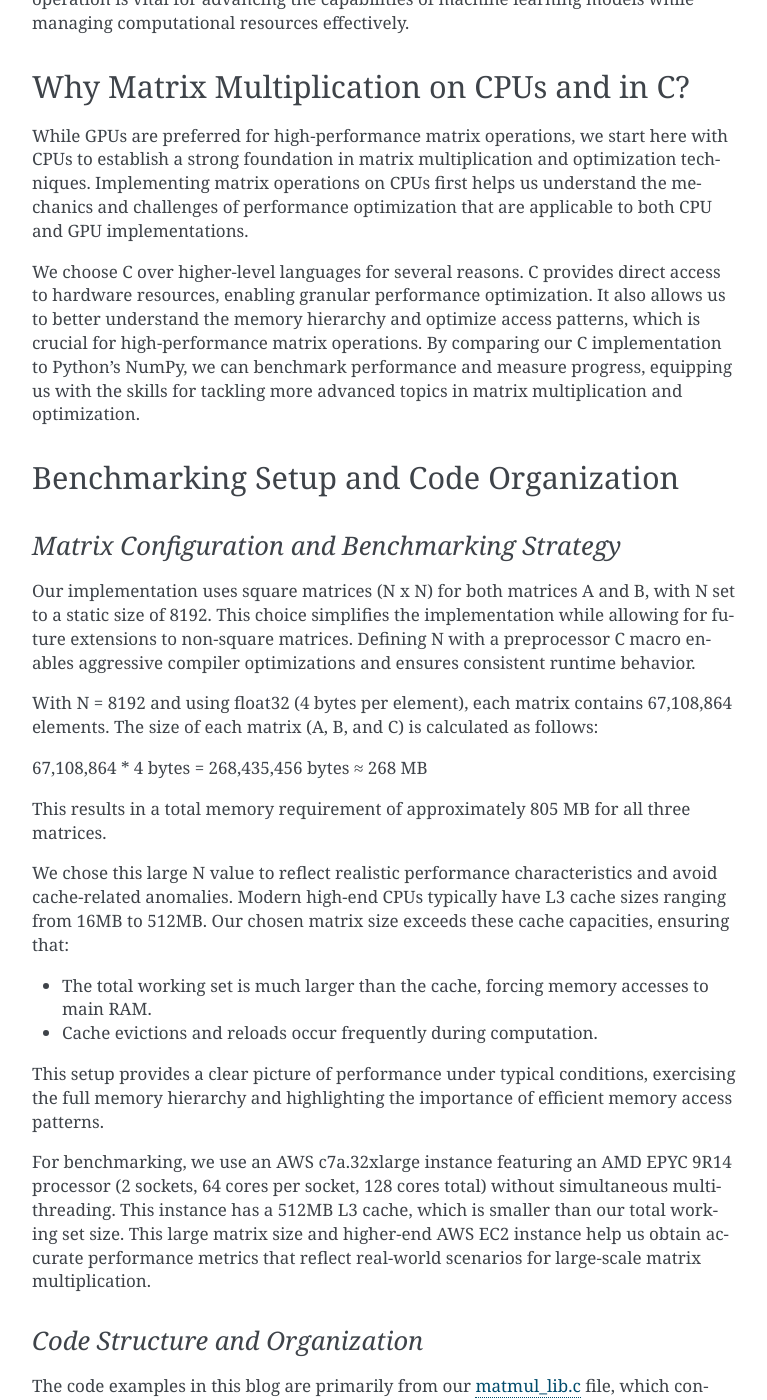
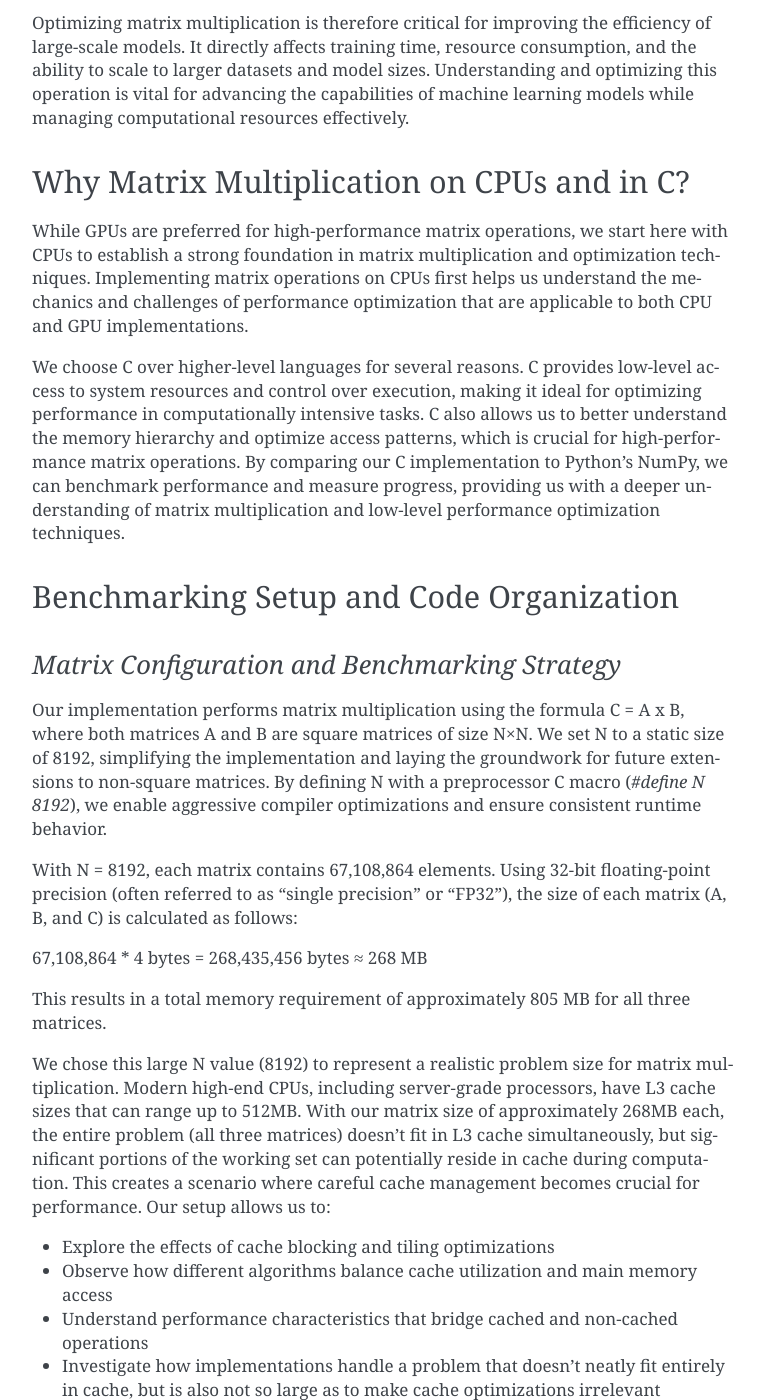
Before and after one commit to pebblesandweeds/cpu_matmul, a Sphinx documentation site: the page built from docs/source/cpu_matmul_blog.rst, in a window 1280 px wide and 1400 px high, scrolled down 1720 px. Shown: the whole window, without its empty margins (366-1133 px from the left). Built offline with Sphinx 7.4.7, drawn with Linux system fonts in a browser that asks for light colours; some of the changed text lies outside the part shown.

Commit message:
Updating blog rst file

```diff
--- a/docs/source/cpu_matmul_blog.rst
+++ b/docs/source/cpu_matmul_blog.rst
@@ -5,23 +5,23 @@
 
 .. admonition:: Highlights
 
- Matrix multiplication is fundamental in deep learning, enabling most of the computations performed in neural networks. This blog post explores matrix multiplication using C to achieve performance comparable to Python's NumPy, exploring detailed optimizations that leverage C's low-level capabilities.
+ Matrix multiplication is fundamental in deep learning, acting as the primary mechanism for executiong computations in neural networks. This blog post explores matrix multiplication using C to achieve performance comparable to Python's NumPy and explores detailed optimizations that leverage C's low-level capabilities.
 
  We demonstrate the performance evolution on an `AWS c7a.32xlarge EC2 instance <https://aws.amazon.com/ec2/instance-types/c7a/>`_ through the following implementations using 32-bit precision:
 
  - **Baseline with Python/NumPy**: **~3500 GFLOPS**, using `this implementation <https://github.com/pebblesandweeds/cpu_matmul/blob/main/python/numpy_matmul.py>`_ for comparison with our C code.
  - **Naive C Approach**: **~25 GFLOPS**, starting with a simple `scalar implementation <https://github.com/pebblesandweeds/cpu_matmul/blob/main/c/src/matmul_lib.c#L28>`_.
- - **Optimized C Techniques**: **~500 GFLOPS**, optimizing the `naive scalar implementation <https://github.com/pebblesandweeds/cpu_matmul/blob/main/c/src/matmul_lib.c#L39>`_ using tiling, blocking, and loop unrolling.
- - **Vectorized C Operations**: **~3000 GFLOPS**, leveraging `vectorized SIMD instructions <https://github.com/pebblesandweeds/cpu_matmul/blob/main/c/src/matmul_lib.c#L64>`_ for enhanced performance.
+ - **Optimized Scalar C**: **~500 GFLOPS**, optimizing the `naive scalar implementation <https://github.com/pebblesandweeds/cpu_matmul/blob/main/c/src/matmul_lib.c#L39>`_ using tiling, blocking, and loop unrolling.
+ - **Vectorized C Operations**: **~3000 GFLOPS**, leveraging `vectorized instructions <https://github.com/pebblesandweeds/cpu_matmul/blob/main/c/src/matmul_lib.c#L64>`_ for enhanced performance.
 
  These results demonstrate the effectiveness of implementing matrix multiplication from scratch in C, achieving performance levels close to those of Python's NumPy.
 
- Get the code here -> `cpu_matmul repository <https://github.com/pebblesandweeds/cpu_matmul>`_.
+ Get all of the code `in this repo <https://github.com/pebblesandweeds/cpu_matmul>`_.
 
 Introduction
 ------------
 
-Matrix multiplication is a core computational operation in machine learning, particularly in deep learning and neural networks. Forward and backward propagation in neural networks use matrix multiplication to compute activations and gradients millions of times during model training and inference, allowing models to recognize patterns and make predictions.
+Matrix multiplication is a core computational operation in machine learning, particularly in deep learning and neural networks.  Multiplying matrices is crucial for translating and scaling input data across various computational structures, a fundamental step in processing complex interactions of data features within models architectures.  Optimizing computational efficiency and accuracy during both model training and inference phases directly relies on fast matrix multiplication.
 
 This blog explores building C implementations of CPU matrix multiplication, focusing on efficient algorithms and low-level optimizations. By working with C, we gain insights into performance enhancements often hidden by high-level libraries, critical for scaling matrix multiplication calculations for transformer based models to handle large volumes of computations.
 
@@ -29,11 +29,11 @@
 Why is Matrix Multiplication Important?
 ---------------------------------------
 
-Matrix multiplication is fundamental to neural network computations, particularly in forward and backward propagation. In forward propagation, it's used to combine input data with learned weights, producing activations that flow through the network. During backward propagation, matrix multiplication helps calculate gradients, enabling the network to update its weights and learn from errors. This operation's efficiency directly impacts the speed and scalability of neural network training and inference.
+Matrix multiplication is fundamental to neural network computations, particularly in forward and backward propagation. In forward propagation, it's used to combine input data with learned weights, producing activations that flow through the network. During backward propagation, matrix multiplication helps calculate gradients, enabling the network to update its weights and learn from errors. The efficiency of matrix multiplication directly impacts the speed and scalability of neural network training and inference.
 
-Matrix multiplication is crucial in various machine learning domains, including natural language processing, computer vision, and audio processing. It forms the core of transforming input data, computing activations, and updating model parameters. In transformer architectures, such as those used in GPT models, matrix multiplication powers self-attention mechanisms and feedforward networks, enabling the analysis and generation of complex data.
+Matrix multiplication is crucial in various machine learning domains, including natural language processing, computer vision, and audio processing. It forms the core of transforming input data, computing activations, and updating model parameters. In transformer architectures, such as those used in GPT models, matrix multiplication powers self-attention mechanisms and feedforward networks, enabling the efficient computation of attention weights and the transformation of data through network layers.
 
-As model sizes grow, the computational demands increase significantly. Modern architectures like GPT-2 and GPT-3 perform millions of matrix multiplications across multiple layers, attention heads, and parallel processing units. This operation accounts for a large portion of the total computational cost during training and inference, emphasizing the need for efficient implementation.
+As model sizes grow, computational demands increase significantly. Though no longer at the cutting edge, architectures like GPT-2 and GPT-3 still involve millions of matrix multiplications across multiple layers, attention mechanisms, embedding layers, position-wise feedforward networks, and output linear layers, highlighting the significant computational load requred to process and propagate inputs, activations, and gradients through these complex networks.
 
 Optimizing matrix multiplication is therefore critical for improving the efficiency of large-scale models. It directly affects training time, resource consumption, and the ability to scale to larger datasets and model sizes. Understanding and optimizing this operation is vital for advancing the capabilities of machine learning models while managing computational resources effectively.
 
@@ -42,7 +42,7 @@
 
 While GPUs are preferred for high-performance matrix operations, we start here with CPUs to establish a strong foundation in matrix multiplication and optimization techniques. Implementing matrix operations on CPUs first helps us understand the mechanics and challenges of performance optimization that are applicable to both CPU and GPU implementations.
 
-We choose C over higher-level languages for several reasons. C provides direct access to hardware resources, enabling granular performance optimization. It also allows us to better understand the memory hierarchy and optimize access patterns, which is crucial for high-performance matrix operations. By comparing our C implementation to Python’s NumPy, we can benchmark performance and measure progress, equipping us with the skills for tackling more advanced topics in matrix multiplication and optimization.
+We choose C over higher-level languages for several reasons. C provides low-level access to system resources and control over execution, making it ideal for optimizing performance in computationally intensive tasks.  C also allows us to better understand the memory hierarchy and optimize access patterns, which is crucial for high-performance matrix operations. By comparing our C implementation to Python’s NumPy, we can benchmark performance and measure progress, providing us with a deeper understanding of matrix multiplication and low-level performance optimization techniques.
 
 Benchmarking Setup and Code Organization
 ----------------------------------------
@@ -50,22 +50,24 @@
 *Matrix Configuration and Benchmarking Strategy*
 ^^^^^^^^^^^^^^^^^^^^^^^^^^^^^^^^^^^^^^^^^^^^^^^^
 
-Our implementation uses square matrices (N x N) for both matrices A and B, with N set to a static size of 8192. This choice simplifies the implementation while allowing for future extensions to non-square matrices. Defining N with a preprocessor C macro enables aggressive compiler optimizations and ensures consistent runtime behavior.
+Our implementation performs matrix multiplication using the formula C = A x B, where both matrices A and B are square matrices of size N×N. We set N to a static size of 8192, simplifying the implementation and laying the groundwork for future extensions to non-square matrices. By defining N with a preprocessor C macro (`#define N 8192`), we enable aggressive compiler optimizations and ensure consistent runtime behavior.
 
-With N = 8192 and using float32 (4 bytes per element), each matrix contains 67,108,864 elements. The size of each matrix (A, B, and C) is calculated as follows:
+With N = 8192, each matrix contains 67,108,864 elements. Using 32-bit floating-point precision (often referred to as "single precision" or "FP32"), the size of each matrix (A, B, and C) is calculated as follows:
 
 67,108,864 * 4 bytes = 268,435,456 bytes ≈ 268 MB
 
 This results in a total memory requirement of approximately 805 MB for all three matrices.
 
-We chose this large N value to reflect realistic performance characteristics and avoid cache-related anomalies. Modern high-end CPUs typically have L3 cache sizes ranging from 16MB to 512MB. Our chosen matrix size exceeds these cache capacities, ensuring that:
+We chose this large N value (8192) to represent a realistic problem size for matrix multiplication. Modern high-end CPUs, including server-grade processors, have L3 cache sizes that can range up to 512MB. With our matrix size of approximately 268MB each, the entire problem (all three matrices) doesn't fit in L3 cache simultaneously, but significant portions of the working set can potentially reside in cache during computation. This creates a scenario where careful cache management becomes crucial for performance. Our setup allows us to:
 
-* The total working set is much larger than the cache, forcing memory accesses to main RAM.
-* Cache evictions and reloads occur frequently during computation.
+* Explore the effects of cache blocking and tiling optimizations
+* Observe how different algorithms balance cache utilization and main memory access
+* Understand performance characteristics that bridge cached and non-cached operations
+* Investigate how implementations handle a problem that doesn't neatly fit entirely in cache, but is also not so large as to make cache optimizations irrelevant
 
-This setup provides a clear picture of performance under typical conditions, exercising the full memory hierarchy and highlighting the importance of efficient memory access patterns.
+This approach provides insight into algorithm design for real-world, cache-sensitive computations.
 
-For benchmarking, we use an AWS c7a.32xlarge instance featuring an AMD EPYC 9R14 processor (2 sockets, 64 cores per socket, 128 cores total) without simultaneous multithreading. This instance has a 512MB L3 cache, which is smaller than our total working set size. This large matrix size and higher-end AWS EC2 instance help us obtain accurate performance metrics that reflect real-world scenarios for large-scale matrix multiplication.
+Building on our choice of matrix size, we conducted our benchmarks on an AWS c7a.32xlarge instance. This instance features an AMD EPYC 9R14 processor with 2 sockets, 64 cores per socket, totaling 128 cores without simultaneous multithreading. Notably, it has a 512MB L3 cache, which, while substantial, is still smaller than our total working set size of about 805MB. This configuration allows us to observe the interplay between cache utilization and main memory access, providing performance metrics that reflect real-world scenarios for large-scale matrix multiplication on high-performance computing infrastructure.
 
 *Code Structure and Organization*
 ^^^^^^^^^^^^^^^^^^^^^^^^^^^^^^^^^
```
